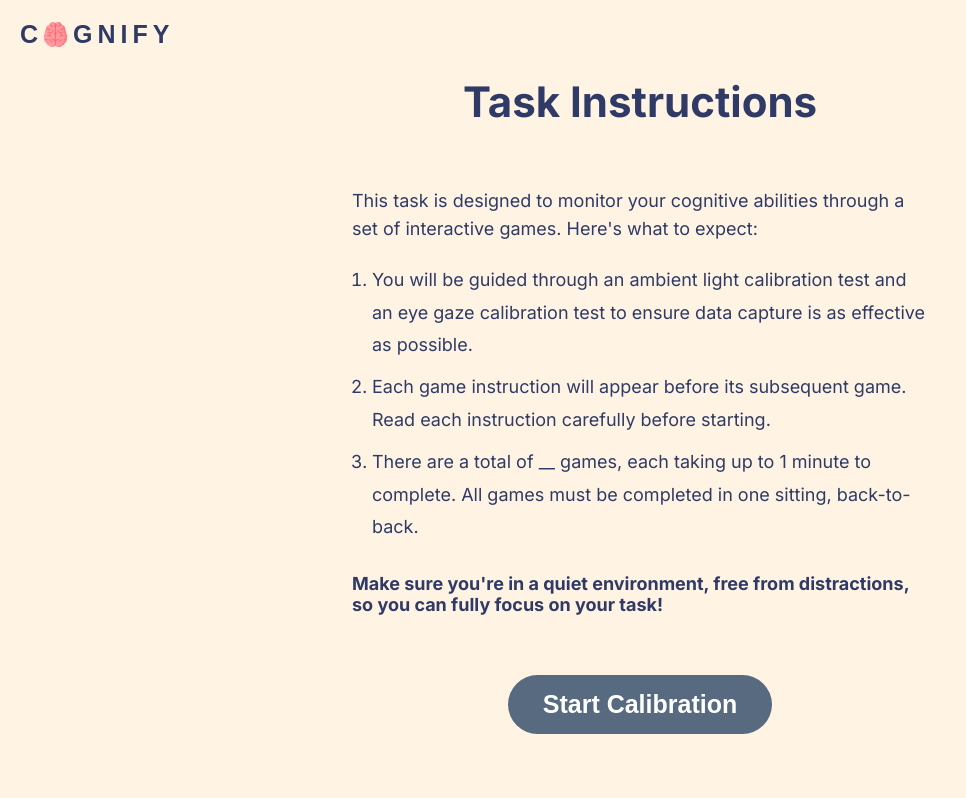
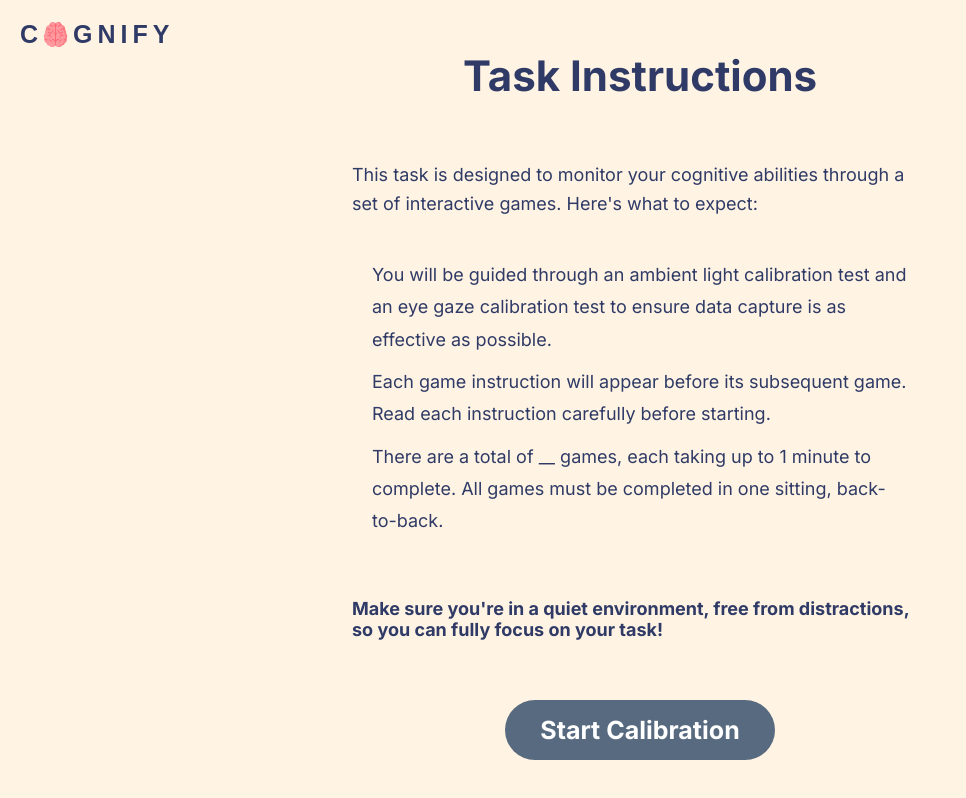
Before and after one commit to asma71612/cognitive-decline-monitoring, a React (Create React App) app in the folder react_frontend/: page /general-instructions in a window 1280 px wide. Shown: the whole page, without its empty margins (0-966 px from the left). Built offline with nearby package versions, Linux system fonts and the light colour scheme; no server answers.

Commit message:
Routing instructions page to gaze calibration page

```diff
--- a/react_frontend/src/App.js
+++ b/react_frontend/src/App.js
@@ -6,6 +6,8 @@
 import PatientReportingLandingPage from './pages/PatientReportingLandingPage';
 import InfoPage from './pages/InfoPage';
 import GeneralInstructionsPage from './pages/GeneralInstructionsPage';
+import LightingCalibration from './pages/LightingCalibration';
+import GazeCalibration from './pages/GazeCalibration';
 import './App.css'; // Global styles
 
 const App = () => {
@@ -18,6 +20,8 @@
         <Route path="/patient-reporting-landing-page" element={<PatientReportingLandingPage />} />
         <Route path="/info-page" element={<InfoPage />} />
         <Route path="/general-instructions" element={<GeneralInstructionsPage />} />
+        <Route path="/lighting-calibration" element={<LightingCalibration />} />
+        <Route path="/gaze-calibration" element={<GazeCalibration />} />
       </Routes>
     </Router>
   );
--- /dev/null
+++ b/react_frontend/src/pages/GazeCalibration.css
@@ -0,0 +1,50 @@
+html,
+body {
+  height: 100%;
+  margin: 0;
+  padding: 0;
+  background-color: #fff3e3;
+}
+
+.gaze-calibration-container {
+  padding: 20px;
+  text-align: center;
+  height: 100%;
+  display: flex;
+  flex-direction: column;
+  justify-content: center;
+  align-items: center;
+}
+
+.gaze-calibration-container h1 {
+  font-size: 36px;
+  font-weight: bold;
+  margin-bottom: 20px;
+}
+
+.instructions-box {
+  background-color: white;
+  padding: 20px;
+  border-radius: 10px;
+  box-shadow: 0 4px 8px rgba(0, 0, 0, 0.1);
+  max-width: 600px;
+  width: 100%;
+  text-align: left;
+}
+
+.instructions-box p {
+  font-size: 18px;
+  line-height: 1.6;
+  margin-bottom: 10px;
+}
+
+.instructions-list {
+  list-style-type: none;
+  padding: 20px;
+  font-size: 18px;
+  line-height: 1.8;
+}
+
+.instructions-list li {
+  margin-bottom: 10px;
+}
--- /dev/null
+++ b/react_frontend/src/pages/GazeCalibration.js
@@ -0,0 +1,13 @@
+import React from 'react';
+import './GazeCalibration.css';
+
+const GazeCalibration = () => {
+  return (
+    <div className="gaze-calibration-container">
+      <h1>Gaze Calibration</h1>
+      <p>Follow the instructions to calibrate your gaze.</p>
+    </div>
+  );
+};
+
+export default GazeCalibration;
--- a/react_frontend/src/pages/GeneralInstructionsPage.css
+++ b/react_frontend/src/pages/GeneralInstructionsPage.css
@@ -80,9 +80,18 @@
 }
 
 .start-button {
-  font-size: 25px;
-  padding: 15px 35px;
+  font-weight: bold;
+  width: auto;
+  color: white;
+  border: none;
+  cursor: pointer;
+  transition: background-color 0.3s;
   border-radius: 50px;
+  text-decoration: none;
+}
+
+.start-button:hover {
+  background-color: #8496aa;
 }
 
 @media (max-width: 1200px) {
--- a/react_frontend/src/pages/GeneralInstructionsPage.js
+++ b/react_frontend/src/pages/GeneralInstructionsPage.js
@@ -1,4 +1,6 @@
 import React from 'react';
+import { Link } from 'react-router-dom';
+import { useNavigate } from 'react-router-dom';
 import brainImage from '../assets/brain.svg'; // Adjust the path as necessary
 import './GeneralInstructionsPage.css';
 
@@ -24,7 +26,7 @@
           Make sure you're in a quiet environment, free from distractions, so you can fully focus on your task!
         </p>
         <div className="start-button-container">
-          <button className="start-button">Start Calibration</button>
+          <Link to="/lighting-calibration" className="start-button">Start Calibration</Link>
         </div>
       </div>
     </div>
--- a/react_frontend/src/pages/LightingCalibration.css
+++ b/react_frontend/src/pages/LightingCalibration.css
@@ -1,7 +1,7 @@
-/* Styling for the LightingCalibration page */
 .home-container {
   padding: 20px;
   text-align: center;
+  background-color: #FFF3E3;
 }
 
 .camera-position-rectangle {
@@ -11,35 +11,41 @@
   position: relative;
   overflow: hidden;
   border: 2px solid #d4c08d;
-  aspect-ratio: 4 / 3;
+  aspect-ratio: 6 / 3;
 }
 
 .camera-video {
   width: 100%;
   height: 100%;
-  object-fit: cover; /* Ensures the video fills the rectangle */
+  object-fit: cover;
   border-radius: 5px;
 }
 
+.instructions-container {
+  width: 50%;
+  margin: 0 auto;
+}
+
 .title {
-  font-size: 24px;
+  width: 100%;
+  font-size: 35px;
   font-weight: bold;
-  margin-top: 20px;
+  margin-top: 40px;
 }
 
 .instruction-list {
   list-style-type: none;
   padding: 0;
-  font-size: 20px;
-  margin-top: 30px;
-  margin-bottom: 30px;
+  font-size: 18px;
+  margin-top: 40px;
+  margin-bottom: 40px;
+  text-align: left;
 }
 
 .instruction-list li {
   margin-bottom: 15px;
 }
 
-/* Styling for the Poor Lighting message */
 .error-message {
   color: red;
   font-size: 25px;
@@ -48,16 +54,19 @@
 }
 
 .start-button {
-  padding: 30px 50px;
-  font-size: 25px !important;
-  background-color: #9ec180 !important;
+  font-size: 25px;
+  padding: 15px 35px;
+  border-radius: 50px;
+  background-color: #576a7f;
   color: white;
+  text-decoration: none;
+  text-align: center;
+  display: inline-block;
   border: none;
-  border-radius: 25px !important;
-  margin-top: 40px;
   cursor: pointer;
+  transition: background-color 0.3s;
 }
 
 .start-button:hover {
-  background-color: #8baf62;
+  background-color: #8496aa;
 }
--- a/react_frontend/src/pages/LightingCalibration.js
+++ b/react_frontend/src/pages/LightingCalibration.js
@@ -1,10 +1,12 @@
 import React, { useRef, useEffect, useState } from 'react';
-import { Button, Container, Typography } from '@mui/material';
+import { useNavigate } from 'react-router-dom';
+import { Container } from '@mui/material';
 import './LightingCalibration.css';
 
 const LightingCalibration = () => {
   const videoRef = useRef(null);
   const canvasRef = useRef(null);
+  const navigate = useNavigate();
   const [cameraError, setCameraError] = useState(null); // State to handle errors
   const [isLightingGood, setIsLightingGood] = useState(true); // State to track lighting condition
   const [isButtonDisabled, setIsButtonDisabled] = useState(false); // State to disable the button
@@ -35,7 +37,6 @@
   }, []);
 
   useEffect(() => {
-    // Check lighting every second (or as needed)
     const checkLighting = () => {
       if (videoRef.current && canvasRef.current) {
         const context = canvasRef.current.getContext('2d');
@@ -72,12 +73,16 @@
     return () => clearInterval(lightingInterval);
   }, []);
 
+  const handleStartCalibration = () => {
+    navigate('/gaze-calibration');
+  };
+
   return (
     <Container className="home-container">
       {/* Video Feed or Error Message */}
       <div className="camera-position-rectangle">
         {cameraError ? (
-          <Typography color="error">{cameraError}</Typography>
+          <p className="error-message">{cameraError}</p>
         ) : (
           <video
             ref={videoRef}
@@ -89,10 +94,10 @@
         )}
       </div>
 
-      {/* Other UI Elements */}
-      <Typography variant="h3" align="center" sx={{ fontWeight: 'bold' }}>
+      <div className="instructions-container">
+        <h3 className="title">
           How to Set Up Eye Tracking
-      </Typography>
+        </h3>
 
         <ul className="instruction-list">
           <li>1. Ensure your face is visible.</li>
@@ -100,25 +105,22 @@
           <li>3. Ensure there is no strong light behind your back.</li>
           <li>4. Ensure there is no light reflections on glasses.</li>
         </ul>
+      </div>
 
-      {/* Poor Lighting Message */}
       {!isLightingGood && (
         <p className='error-message'>
           Poor Lighting!
         </p>
       )}
 
-      <Button
-        variant="contained"
-        color="primary"
+      <button
         className="start-button"
-        onClick={() => window.location.href = '/calibration'}
+        onClick={handleStartCalibration}
         disabled={isButtonDisabled}
       >
         Start Gaze Calibration
-      </Button>
+      </button>
 
-      {/* Hidden canvas for brightness calculation */}
       <canvas ref={canvasRef} width="640" height="480" style={{ display: 'none' }}></canvas>
     </Container>
   );
```
Lines whose indentation alone changed are shown as unchanged.
